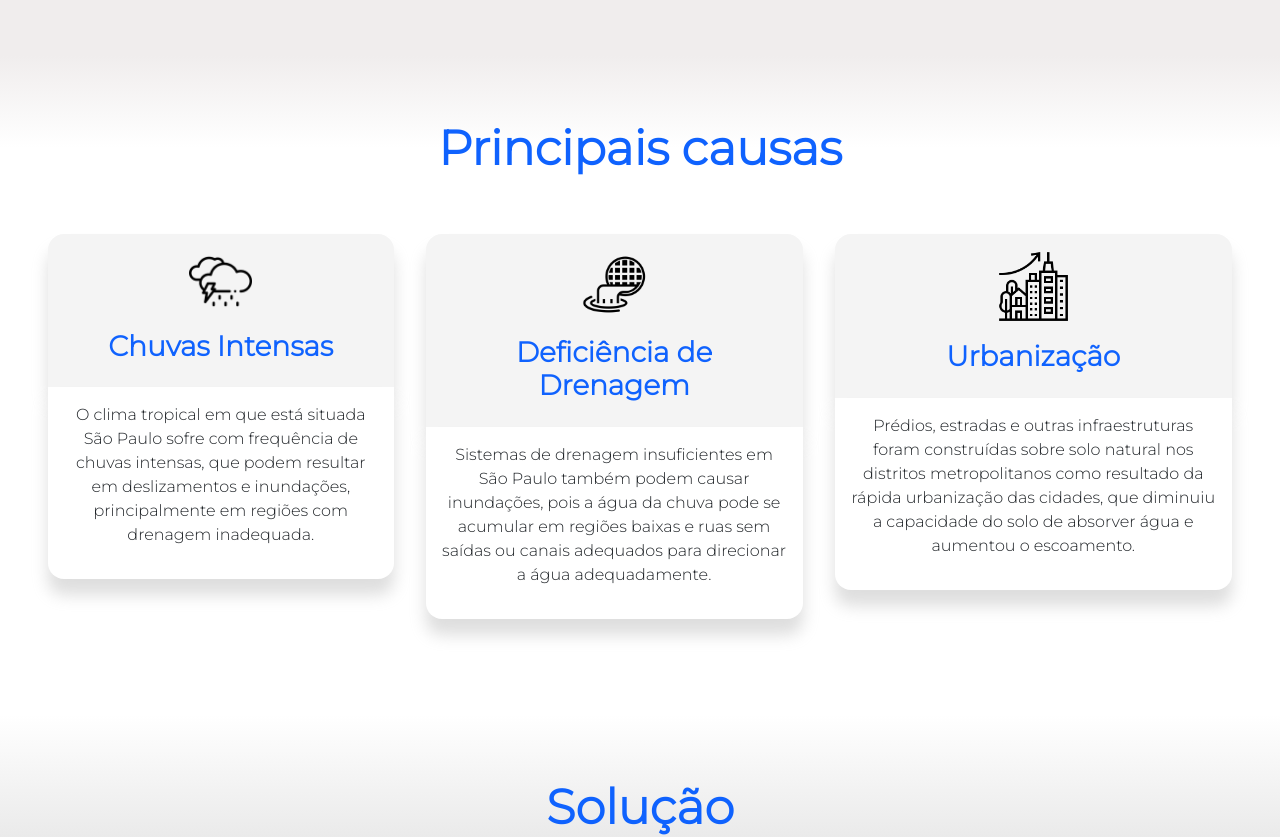
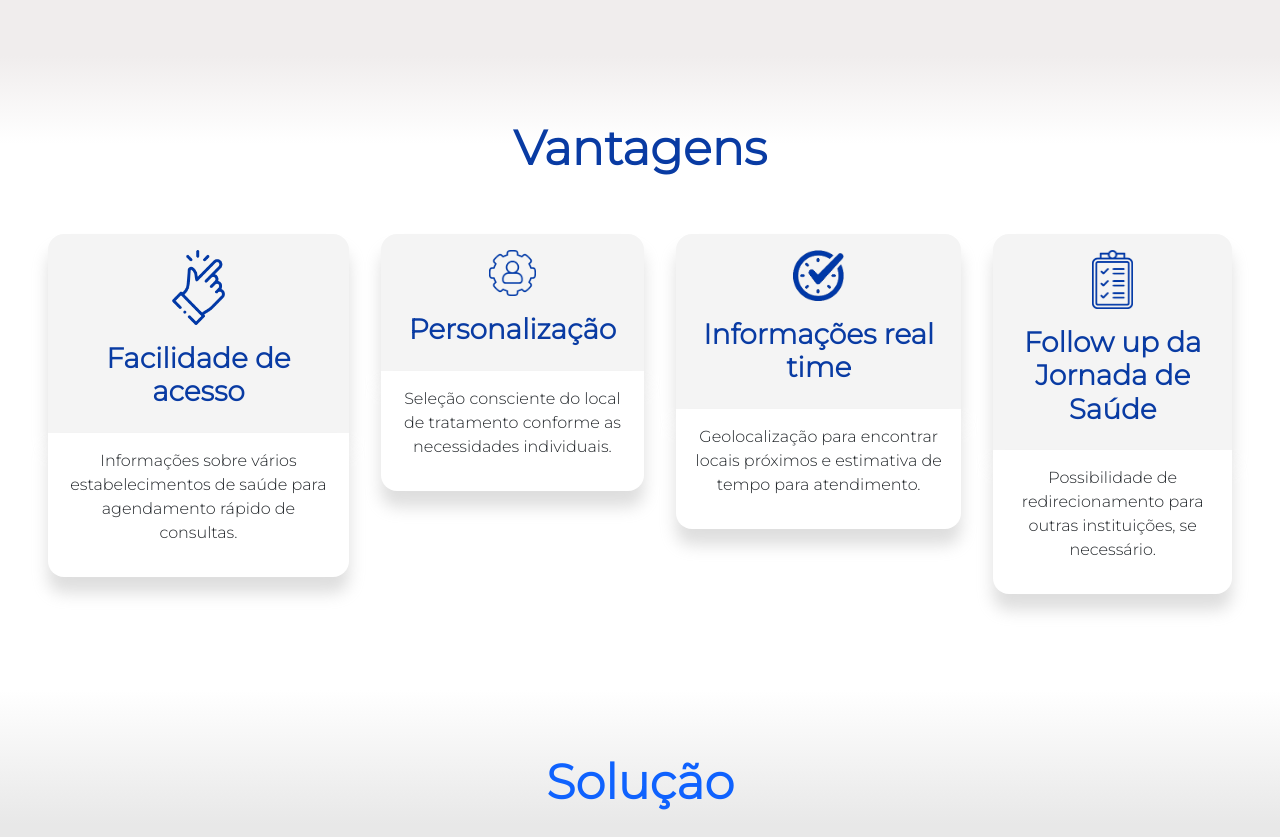
Before and after one commit to Front-End-1ESPW-Grupo-6/GS-Saude-Unica, a React (Create React App) app: page / in a window 1280 px wide. Shown: the part 980-1817 px from the top of the page. Built offline with nearby package versions, Linux system fonts and the light colour scheme.

Commit message:
Vantagens feature

```diff
--- a/src/components/MainPage/index.js
+++ b/src/components/MainPage/index.js
@@ -2,9 +2,10 @@ import React from 'react';
 import { Element } from 'react-scroll';
 import saudePng from '../../imgs/imagem_capa.jpg';
 import problemaImagem from '../../imgs/icon_color.png';
-import Urbanização from '../../imgs/Urbanizacao.png';
-import Drenagem from '../../imgs/drenagem.jpg';
-import Chuva from '../../imgs/chuva.png';
+import realtime from '../../imgs/icone_3_card.png';
+import Personalização from '../../imgs/icone_2_card.png';
+import Acesso from '../../imgs/icone_1_card.png';
+import Jornada from '../../imgs/icone_4_card.png';
 import Esp32 from '../../imgs/Esp32.png';
 import parcerias from '../../imgs/parcerias.png';
 import analise_de_dados from '../../imgs/analise_de_dados.png';
@@ -54,22 +55,20 @@ function MainPage() {
             </Element>
             <Element name="Causa" id="Causa">
                 <div className="CausasContainer">
-                    <h1>Principais causas</h1>
+                    <h1>Vantagens</h1>
                     <div className="CausaContent">
                         <div className="Card">
                             <div className="Face1">
                                 <div className="Face1Content">
                                     <img
-                                        src={Chuva}
-                                        alt="Chuvas_intensas"></img>
-                                    <h3>Chuvas Intensas</h3>
+                                        src={Acesso}
+                                        alt="Facilidade de acesso"></img>
+                                    <h3>Facilidade de acesso</h3>
                                 </div>
                             </div>
                             <div className="Face2">
                                 <div className="Face2Content">
-                                    <p>O clima tropical em que está situada São Paulo sofre com frequência de chuvas intensas,
-                                        que podem resultar em deslizamentos e inundações, principalmente em regiões com drenagem
-                                        inadequada.
+                                    <p>Informações sobre vários estabelecimentos de saúde para agendamento rápido de consultas.
                                     </p>
                                 </div>
                             </div>
@@ -78,16 +77,14 @@ function MainPage() {
                             <div className="Face1">
                                 <div className="Face1Content">
                                     <img
-                                        src={Drenagem}
-                                        alt="Deficiencia_drenagem"></img>
-                                    <h3>Deficiência de Drenagem</h3>
+                                        src={Personalização}
+                                        alt="Personalização"></img>
+                                    <h3>Personalização</h3>
                                 </div>
                             </div>
                             <div className="Face2">
                                 <div className="Face2Content">
-                                    <p>Sistemas de drenagem insuficientes em São Paulo também podem causar inundações, pois a
-                                        água da chuva pode se acumular em regiões baixas e ruas sem saídas ou canais adequados
-                                        para direcionar a água adequadamente.
+                                    <p>Seleção consciente do local de tratamento conforme as necessidades individuais.
                                     </p>
                                 </div>
                             </div>
@@ -96,16 +93,30 @@ function MainPage() {
                             <div className="Face1">
                                 <div className="Face1Content">
                                     <img
-                                        src={Urbanização}
-                                        alt="Urbanizacao"></img>
-                                    <h3>Urbanização</h3>
+                                        src={realtime}
+                                        alt="real time"></img>
+                                    <h3>Informações real time</h3>
                                 </div>
                             </div>
                             <div className="Face2">
                                 <div className="Face2Content">
-                                    <p>Prédios, estradas e outras infraestruturas foram construídas sobre solo natural nos
-                                        distritos metropolitanos como resultado da rápida urbanização das cidades,
-                                        que diminuiu a capacidade do solo de absorver água e aumentou o escoamento.
+                                    <p>Geolocalização para encontrar locais próximos e estimativa de tempo para atendimento.
+                                    </p>
+                                </div>
+                            </div>
+                        </div>
+                        <div className="Card">
+                            <div className="Face1">
+                                <div className="Face1Content">
+                                    <img
+                                        src={Jornada}
+                                        alt="Jornada"></img>
+                                    <h3>Follow up da Jornada de Saúde</h3>
+                                </div>
+                            </div>
+                            <div className="Face2">
+                                <div className="Face2Content">
+                                    <p>Possibilidade de redirecionamento para outras instituições, se necessário.
                                     </p>
                                 </div>
                             </div>
--- a/src/components/MainPage/mainpage.scss
+++ b/src/components/MainPage/mainpage.scss
@@ -17,7 +17,7 @@
         font-size: 3em;
         font-weight: bold;
         margin: 0;
-        color: #0f62fe;
+        color: #093ba3;
       }
     @media (min-width: 1100px) {
         padding: 0;
@@ -52,7 +52,7 @@
         margin-bottom: 0.5em;
         font-size: 2em;
         font-weight: bold;
-        color: #0f62fe;
+        color: #093ba3;
       }
     p {
         margin-bottom: 0.5em;
@@ -110,7 +110,7 @@
         margin-bottom: 0.5em;
         font-size: 2.5em;
         font-weight: bold;
-        color: #0f62fe;
+        color: #093ba3;
       }
 
       p {
@@ -138,7 +138,7 @@
         margin-bottom: 0.5em;
         font-size: 3em;
         text-align: center;
-        color: #0f62fe;
+        color: #093ba3;
         font-weight: bold;
     }
 }
@@ -148,7 +148,7 @@
         grid-column-start: 1;
         grid-column-end: 2;
         padding: 1em;
-        display: grid;
+        display: inline-flex;
         grid-template-columns: auto auto auto;
         grid-template-rows: auto auto;
     }
@@ -171,8 +171,8 @@
         background: transparent;
         box-shadow: none;
         padding: 1em;
+        margin: 0;
         height: 100%;
-        margin: 0;
     }
 }
 
@@ -190,7 +190,7 @@
     h3{
         padding-top: 0.6em;
         margin-top: 0.5em;
-        color: #0f62fe;
+        color: #093ba3;
         font-weight: bold;
      }
 
```
